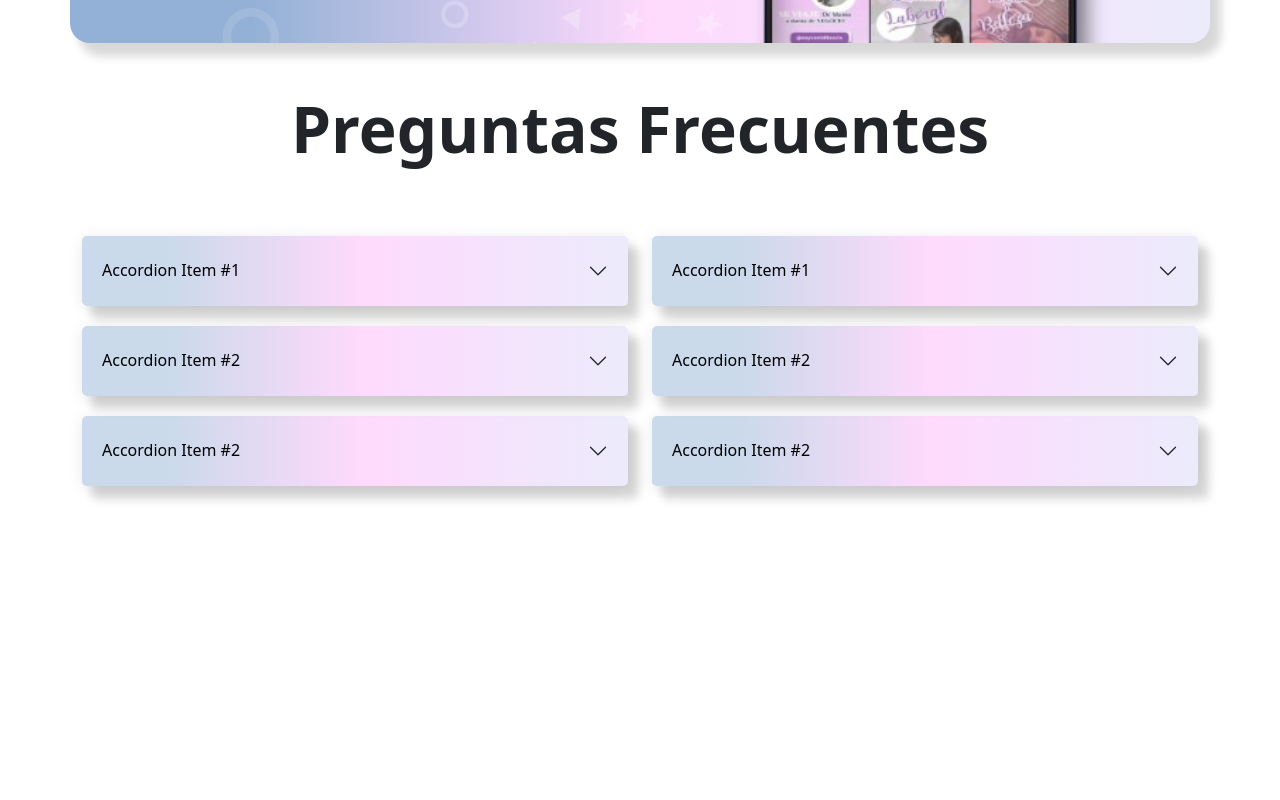
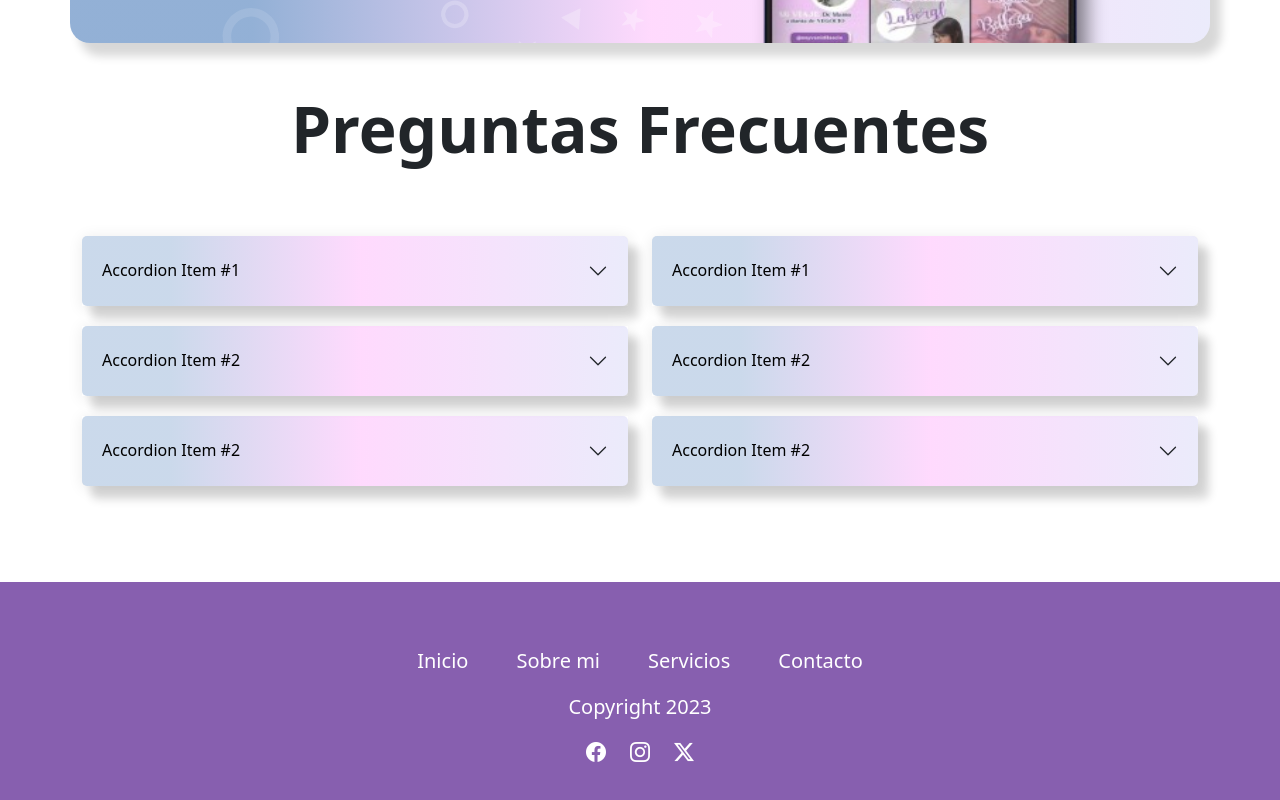
Before and after one commit to javieruncos/vaniLanding, a React (Vite) app: page / in a window 1280 px wide. Shown: the part 2237-3037 px from the top of the page. Before the commit the page ends 2771 px from the top, so only its background shows below. Built offline with nearby package versions, Linux system fonts and the light colour scheme.

Commit message:
agregamos estilos al footer

```diff
--- a/src/App.jsx
+++ b/src/App.jsx
@@ -6,6 +6,7 @@ import Menu from './components/common/Menu.jsx'
 import { useEffect } from 'react'
 import Aos from 'aos'
 import 'aos/dist/aos.css'
+import Footer from './components/common/Footer.jsx'
 
 function App() {
 
@@ -20,6 +21,7 @@ function App() {
       <div className='App'>
         <Menu></Menu>
         <Inicio></Inicio>
+        <Footer></Footer>
       </div>
     </>
   )
--- /dev/null
+++ b/src/assets/style/common/Footer.css
@@ -0,0 +1,20 @@
+.footer{
+    height: 250px;
+    width: 100%;
+    background-color: rgba(102, 51, 153, 0.781);
+    display: flex;
+    justify-content: center;
+    align-items: center;
+    padding: 30px 0px;
+    color: white;
+    font-size: 20px;
+}
+
+.container-links-footer{
+    height: 100%;
+    width: 50%;
+    display: flex;
+    justify-content: center;
+    align-items: center;
+    flex-direction: column;
+}
--- /dev/null
+++ b/src/components/common/Footer.jsx
@@ -0,0 +1,32 @@
+import "../../assets/style/common/Footer.css"
+
+const Footer = () => {
+    return (
+        <div className="footer mt-5">
+            <div className="container-links-footer">
+                <div className="d-flex gap-5">
+                    <span>Inicio</span>
+                    <span>Sobre mi</span>
+                    <span>Servicios</span>
+                    <span>Contacto</span>
+                </div>
+                <div className="py-3">
+                    <span>Copyright 2023</span>
+                </div>
+                <div className="d-flex gap-4">
+                    <span>
+                    <i class="bi bi-facebook"></i>
+                    </span>
+                    <span>
+                    <i class="bi bi-instagram"></i>
+                    </span>
+                    <span>
+                    <i class="bi bi-twitter-x"></i>
+                    </span>
+                </div>
+            </div>
+        </div>
+    );
+};
+
+export default Footer;
```
